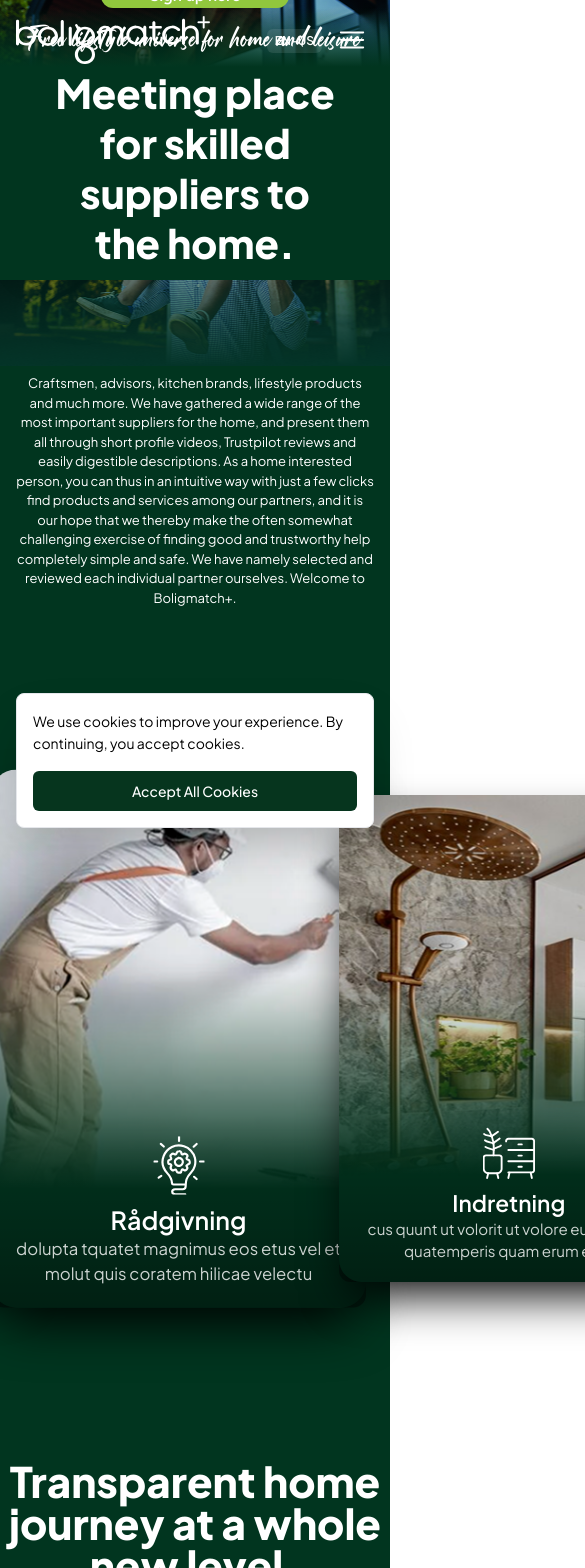
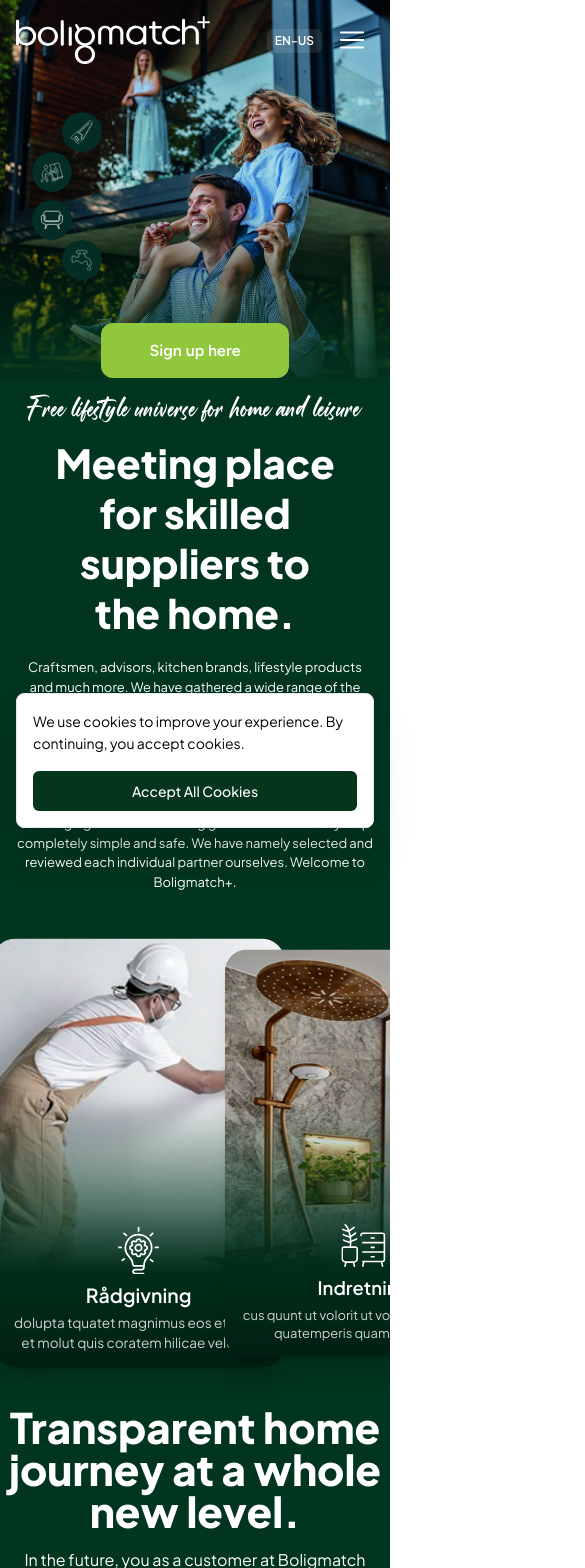
Before and after one commit to sam904/boligmatch-web, a React (Vite) app: page / in a window 390 px wide. Shown: the top 1568 px of the page, 585 px wide, since content can reach past the window. Built offline with nearby package versions, Linux system fonts and the light colour scheme.

Commit message:
refactor: update layout structure in App component and enhance responsiveness in ServiceCarousel

```diff
--- a/src/App.tsx
+++ b/src/App.tsx
@@ -3,10 +3,10 @@ import CookieConsent from './components/common/CookieConsent';
 
 function App() {
   return (
-    <>
+    <div>
       <AppRouter />
       <CookieConsent />
-    </>
+    </div>
   );
 }
 
--- a/src/pages/LandingPage.tsx
+++ b/src/pages/LandingPage.tsx
@@ -236,7 +236,7 @@ useEffect(() => {
   return (
     <div
     className="
-    h-[366px]
+    h-[400px]
     md:h-[100vh] bg-cover bg-center bg-no-repeat
     bg-[url('/src/assets/userImages/landingImgMobile.png')]   // mobile default
     md:bg-[url('/src/assets/userImages/home_pageImg.png')]       // desktop
@@ -293,6 +293,7 @@ useEffect(() => {
           </div>
         </div>
       )}
+
       <div className="absolute md:top-28 top-28 lg:left-93 left-0 flex max-w-6xl mx-auto md:px-12 px-8 justify-between mt-0 md:h-[calc(100vh)]">
         <div>
           <div className="md:w-[130px] w-[70px] flex justify-end">
@@ -326,10 +327,13 @@ useEffect(() => {
         </div>
       </div>
 
-      <div className="">
+      <div className="pt-46 md:pt-0">
 
-        <div  style={{top: isMobile ? "0px" : "", }} className="absolute md:bottom-0 md:h-[350px] h-[280px]  flex flex-col items-center justify-end bg-gradient-to-b from-[rgba(1,53,31,0)] to-[#01351F] w-full ">
-          <button
+        <div  style={{top: isMobile ? "350px" : "", }} className="md:absolute md:bottom-0 md:h-[350px] h-[350px]  flex flex-col items-center justify-end bg-gradient-to-b from-[rgba(1,53,31,0)] to-[#01351F] w-full ">
+         {isMobile ?
+         <>
+          <div className="absolute z-10  bg-gradient-to-b from-[rgba(1,53,31,0)] to-[#01351F] to-100%  w-full items-center justify-center flex flex-col">
+           <button
             onClick={() => setShowSignUpModal(true)}
             className="bg-[#91C73D]  w-[188px]
                 h-[55px] rounded-xl md:text-[18px] text-[16px] cursor-pointer px-7
@@ -337,7 +341,32 @@ useEffect(() => {
           >
             {t("landing.signUpButton")}
           </button>
-          <h1 className="md:text-[66px] leading-15 text-[40px] bg-gradient-to-b from-[rgba(1,53,31,0)] to-[#01351F] to-98%   w-full text-white  text-center rosting-script font-[400] px-4">
+          <div className="bg-[#01351f]">
+             <h1 className="md:text-[66px] leading-15 text-[40px] bg-gradient-to-b from-[rgba(1,53,31,0)] to-[#01351F] to-98%   w-full text-white  text-center rosting-script font-[400] px-4">
+            {t("landing.mainTitle")}
+          </h1>
+          <div className=" w-full ">
+            <h2 className="text-white md:text-[50px] text-[40px]   leading-[50px]  max-w-4xl tracking-[0%] text-center  md:mx-auto mx-8 pb-3 px-4 font-[800] plus-jakarta-sans">
+             {t("landing.subtitle")}
+          </h2>
+          </div>
+           <p className="text-[#FFFFFF] text-center md:text-[18px] text-[13px] mx-auto max-w-7xl md:py-8 py-2 px-4 plus-jakarta-sans">
+          {t("landing.description")}
+        </p>
+
+          </div>
+          </div>
+
+         </>
+         : <> <button
+            onClick={() => setShowSignUpModal(true)}
+            className="bg-[#91C73D]  w-[188px]
+                h-[55px] rounded-xl md:text-[18px] text-[16px] cursor-pointer px-7
+            font-semibold  text-white hover:bg-[#7fb32d] transition-colors figtree"
+          >
+            {t("landing.signUpButton")}
+          </button>
+           <h1 className="md:text-[66px] leading-15 text-[40px] bg-gradient-to-b from-[rgba(1,53,31,0)] to-[#01351F] to-98%   w-full text-white  text-center rosting-script font-[400] px-4">
             {t("landing.mainTitle")}
           </h1>
           <div className="bg-gradient-to-b from-[rgba(1,53,31,0)] to-[#01351F] to-0% w-full">
@@ -345,16 +374,19 @@ useEffect(() => {
              {t("landing.subtitle")}
           </h2>
           </div>
+          </>
+          }
         </div>
       </div>
+      {!isMobile &&
       <div className="bg-[#01351f] ">
         <p className="text-[#FFFFFF] text-center md:text-[18px] text-[13px] mx-auto max-w-7xl md:py-8 py-2 px-4 plus-jakarta-sans">
           {t("landing.description")}
         </p>
       </div>
-      {/* <AquaticAnimalsCarousel/> */}
-      <ServiceCarousel />
-      <div className="bg-[#01351f] h-auto">
+      }
+       <ServiceCarousel />
+        <div className="bg-[#01351f]">
         <h1 className="md:text-[64px] text-[42px] md:leading-[66px] leading-[42px] text-white text-center max-w-[845px] mx-auto font-[800] plus-jakarta-sans">
           {t("landing.transparentJourney")}
         </h1>
--- a/src/pages/Landingpage/ServiceCarousel.tsx
+++ b/src/pages/Landingpage/ServiceCarousel.tsx
@@ -13,36 +13,35 @@ import swaperIcons3 from "/src/assets/userImages/swaperIcon3.svg";
 import swaperIcons4 from "/src/assets/userImages/swaperIcon4.svg";
 import swaperIcons5 from "/src/assets/userImages/swaperIcon5.svg";
 
-// Types
-type Position = "center" | "left1" | "left" | "right" | "right1";
-type PositionMap = Record<Position, { x: string; scale: number; zIndex: number }>;
-type ServiceItem = {
-  id: number;
-  title: string;
-  description: string;
-  icon: string;
-};
-
 export default function ServiceCarousel() {
-  // State
   const [positionIndexes, setPositionIndexes] = useState<number[]>([0, 1, 2, 3, 4]);
   const [isDragging, setIsDragging] = useState(false);
   const [isHovered, setIsHovered] = useState(false);
 
-  // Refs
   const carouselRef = useRef<HTMLDivElement>(null);
   const autoSlideRef = useRef<ReturnType<typeof setInterval> | null>(null);
   const activeDragIndexRef = useRef<number | null>(null);
 
-  // Constants
-  const IMAGES = [swaperImg1, swaperImg2, swaperImg3, swaperImg4, swaperImg5] as const;
-  const POSITIONS: Position[] = ["center", "left1", "left", "right", "right1"];
+  const IMAGES = [swaperImg1, swaperImg2, swaperImg3, swaperImg4, swaperImg5];
+
+  const isMobile = window.innerWidth < 768;
+
+  const POSITIONS = ["center", "left1", "left", "right", "right1"] as const;
+  type Position = (typeof POSITIONS)[number];
+
+  // Responsive position map
+  const IMAGE_VARIANTS = {
+    center: { x: "0%", scale: isMobile ? 1 : 1.05, zIndex: 5 },
+    left1: { x: isMobile ? "-75%" : "-92%", scale: isMobile ? 0.90 : 0.94, zIndex: 3 },
+    left: { x: isMobile ? "-140%" : "-168%", scale: isMobile ? 0.84 : 0.88, zIndex: 2 },
+    right: { x: isMobile ? "140%" : "168%", scale: isMobile ? 0.84 : 0.88, zIndex: 2 },
+    right1: { x: isMobile ? "75%" : "92%", scale: isMobile ? 0.90 : 0.94, zIndex: 3 },
+  };
+
   const SWIPE_THRESHOLD = 50;
   const VELOCITY_THRESHOLD = 500;
-  const AUTO_SLIDE_INTERVAL = 3000;
 
-  // Service data
-  const SERVICES: ServiceItem[] = [
+  const SERVICES = [
     {
       id: 1,
       title: "Flytning og opbevaring",
@@ -75,196 +74,71 @@ export default function ServiceCarousel() {
     },
   ];
 
-  // Position variants
-  const IMAGE_VARIANTS: PositionMap = {
-    center:  { x: "0%", scale: 1.05, zIndex: 5 },
-    left1:   { x: "-92%", scale: 0.94, zIndex: 3 },
-    left:    { x: "-168%", scale: 0.88, zIndex: 2 },
-    right:   { x: "168%", scale: 0.88, zIndex: 2 },
-    right1:  { x: "92%", scale: 0.94, zIndex: 3 },
+  const handleNext = () => {
+    setPositionIndexes((prev) => prev.map((i) => (i + 1) % IMAGES.length));
   };
 
-  // Get drag constraints based on position
-  const getDragConstraints = (position: Position) => {
-    switch(position) {
-      case 'center': return { left: -150, right: 150 };
-      case 'left1': return { left: -50, right: 100 };
-      case 'right1': return { left: -100, right: 50 };
-      case 'left': return { left: -30, right: 50 };
-      case 'right': return { left: -50, right: 30 };
-      default: return { left: -100, right: 100 };
-    }
+  const handlePrev = () => {
+    setPositionIndexes((prev) => prev.map((i) => (i + IMAGES.length - 1) % IMAGES.length));
   };
 
-  // Navigation handlers
-  const handleNext = (): void => {
-    setPositionIndexes(prevIndexes =>
-      prevIndexes.map(index => (index + 1) % IMAGES.length)
-    );
-  };
-
-  const handlePrev = (): void => {
-    setPositionIndexes(prevIndexes =>
-      prevIndexes.map(index => (index + IMAGES.length - 1) % IMAGES.length)
-    );
-  };
-
-  // Enhanced drag end handler for all cards
-  const handleDragEnd = (
-    index: number,
-    _: MouseEvent | TouchEvent | PointerEvent,
-    info: { offset: { x: number }; velocity: { x: number } }
-  ) => {
-    const offsetX = Math.abs(info.offset.x);
-    const velocityX = Math.abs(info.velocity.x);
-    const position = POSITIONS[positionIndexes[index]];
-
-    // Adjust thresholds based on position
-    let threshold = SWIPE_THRESHOLD;
-    let velocityThreshold = VELOCITY_THRESHOLD;
-
-    // Make it easier to swipe side cards
-    if (position === 'left' || position === 'right') {
-      threshold = 30;
-      velocityThreshold = 300;
-    } else if (position === 'left1' || position === 'right1') {
-      threshold = 40;
-      velocityThreshold = 400;
+  const handleDragEnd = (index: number, _: any, info: any) => {
+    if (Math.abs(info.offset.x) > SWIPE_THRESHOLD || Math.abs(info.velocity.x) > VELOCITY_THRESHOLD) {
+      info.offset.x > 0 ? handlePrev() : handleNext();
     }
-
-    // Only process swipe if it meets threshold
-    if (offsetX > threshold || velocityX > velocityThreshold) {
-      if (info.offset.x > 0 || info.velocity.x > 0) {
-        // Swipe right - go to previous
-        handlePrev();
-      } else {
-        // Swipe left - go to next
-        handleNext();
-      }
-    }
-
     setIsDragging(false);
     activeDragIndexRef.current = null;
   };
 
-  // Drag start handler
-  const handleDragStart = (index: number) => {
-    setIsDragging(true);
-    activeDragIndexRef.current = index;
-  };
+  useEffect(() => {
+    if (isHovered || isDragging) return clearInterval(autoSlideRef.current || 0);
 
-  // Auto slide effect
-  useEffect(() => {
-    if (isHovered || isDragging) {
-      if (autoSlideRef.current) {
-        clearInterval(autoSlideRef.current);
-      }
-      return;
-    }
-
-    autoSlideRef.current = setInterval(() => {
-      handleNext();
-    }, AUTO_SLIDE_INTERVAL);
-
-    return () => {
-      if (autoSlideRef.current) {
-        clearInterval(autoSlideRef.current);
-      }
-    };
+    autoSlideRef.current = setInterval(handleNext, 3000);
+    return () => clearInterval(autoSlideRef.current || 0);
   }, [isHovered, isDragging]);
-
-  // Handle manual navigation with keyboard
-  const handleKeyDown = (e: React.KeyboardEvent) => {
-    if (e.key === "ArrowLeft") handlePrev();
-    if (e.key === "ArrowRight") handleNext();
-  };
 
   return (
     <div
-      className="w-full flex flex-col items-center justify-center bg-[#01351f] h-screen relative"
+      className="w-full flex flex-col items-center justify-center bg-[#01351f] h-[60vh] md:min-h-screen relative overflow-hidden"
       onMouseEnter={() => setIsHovered(true)}
       onMouseLeave={() => setIsHovered(false)}
-      onKeyDown={handleKeyDown}
-      role="region"
-      aria-label="Service carousel"
     >
-      {/* Carousel Container */}
-      <div
-        ref={carouselRef}
-        className="relative w-full h-full flex justify-center items-center"
-        aria-live="polite"
-        aria-atomic="true"
-      >
-        {/* Carousel Images */}
+      <div ref={carouselRef} className="relative w-full h-full flex justify-center items-center">
         {IMAGES.map((image, index) => {
           const position = POSITIONS[positionIndexes[index]];
           const currentService = SERVICES[index];
-          const isActiveDrag = activeDragIndexRef.current === index;
 
           return (
             <motion.div
-              key={`carousel-item-${index}`}
-              className="absolute rounded-3xl !shadow-2xl !shadow-black cursor-grab active:cursor-grabbing"
-              initial="center"
+              key={index}
+              className="absolute rounded-3xl shadow-xl cursor-grab"
               animate={position}
               variants={IMAGE_VARIANTS}
-              transition={{
-                duration: 0.5,
-                ease: "easeInOut",
+              transition={{ duration: 0.5 }}
+              drag="x"
+              dragElastic={0.2}
+              onDragStart={() => {
+                setIsDragging(true);
+                activeDragIndexRef.current = index;
               }}
-              // Enable drag for ALL cards
-              drag="x"
-              dragConstraints={getDragConstraints(position)}
-              dragElastic={0.2}
-              dragMomentum={true}
-              onDragStart={() => handleDragStart(index)}
               onDragEnd={(e, info) => handleDragEnd(index, e, info)}
-              whileTap={{ scale: 0.95 }}
               style={{
+                width: "clamp(300px, 70vw, 360px)",
+                height: "clamp(440px, 80vw, 520px)",
                 touchAction: "pan-y pinch-zoom",
-                width: "359px",
-                height: "515px",
               }}
-              role="group"
-              aria-label={`Slide ${index + 1} of ${IMAGES.length}: ${currentService?.title || 'Service'}`}
-              tabIndex={0}
             >
-              {/* Image */}
-              <motion.img
+              <img
                 src={image}
-                alt={`Visual representation for ${currentService?.title || 'service'} slide`}
-                className="w-full h-full object-cover rounded-3xl select-none"
+                className="w-full h-full object-cover rounded-3xl"
                 draggable="false"
-                style={{
-                  filter: isDragging && isActiveDrag ? "brightness(0.9)" : "brightness(1)",
-                  transition: isDragging ? "filter 0.2s" : "filter 0.3s",
-                  userSelect: "none",
-                  WebkitUserDrag: "none",
-                  // Add opacity for side cards when dragging
-                  opacity: isDragging && position !== 'center' ? 0.9 : 1,
-                } as React.CSSProperties}
               />
 
-              {/* Service Info Overlay */}
-              <div className="absolute bottom-0 left-0 right-0 p-5 bg-gradient-to-t from-black/40 to-transparent rounded-b-[12px]">
-                {currentService && (
-                  <>
-                    <div className="flex flex-col items-center justify-center gap-2 mb-">
-                      <img
-                        src={currentService.icon}
-                        alt=""
-                        className="w-14 h-14"
-                        aria-hidden="true"
-                      />
-                      <h3 className="text-white font-semibold text-2xl">
-                        {currentService.title}
-                      </h3>
-                    </div>
-                    <p className="text-white/80 text-md text-center">
-                      {currentService.description}
-                    </p>
-                  </>
-                )}
+              {/* Text */}
+              <div className="absolute bottom-0 left-0 right-0 p-4 md:p-8 bg-gradient-to-t from-black/40 to-transparent rounded-b-3xl text-center">
+                <img src={currentService.icon} className="w-12 h-12 mx-auto mb-2" />
+                <h3 className="text-white text-xl font-semibold">{currentService.title}</h3>
+                <p className="text-white/80 text-sm mt-1">{currentService.description}</p>
               </div>
             </motion.div>
           );
```
Also changed, not shown: src/assets/userImages/landingImgMobile.png.
